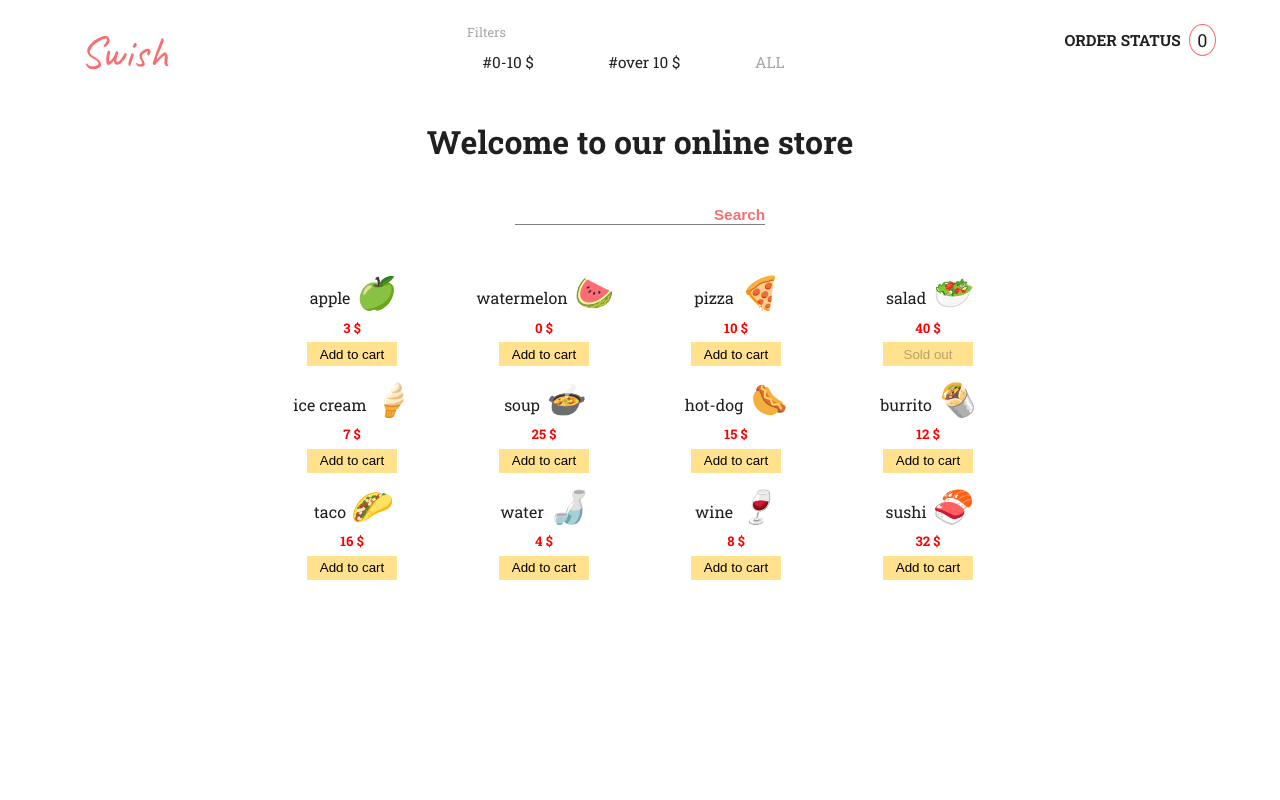
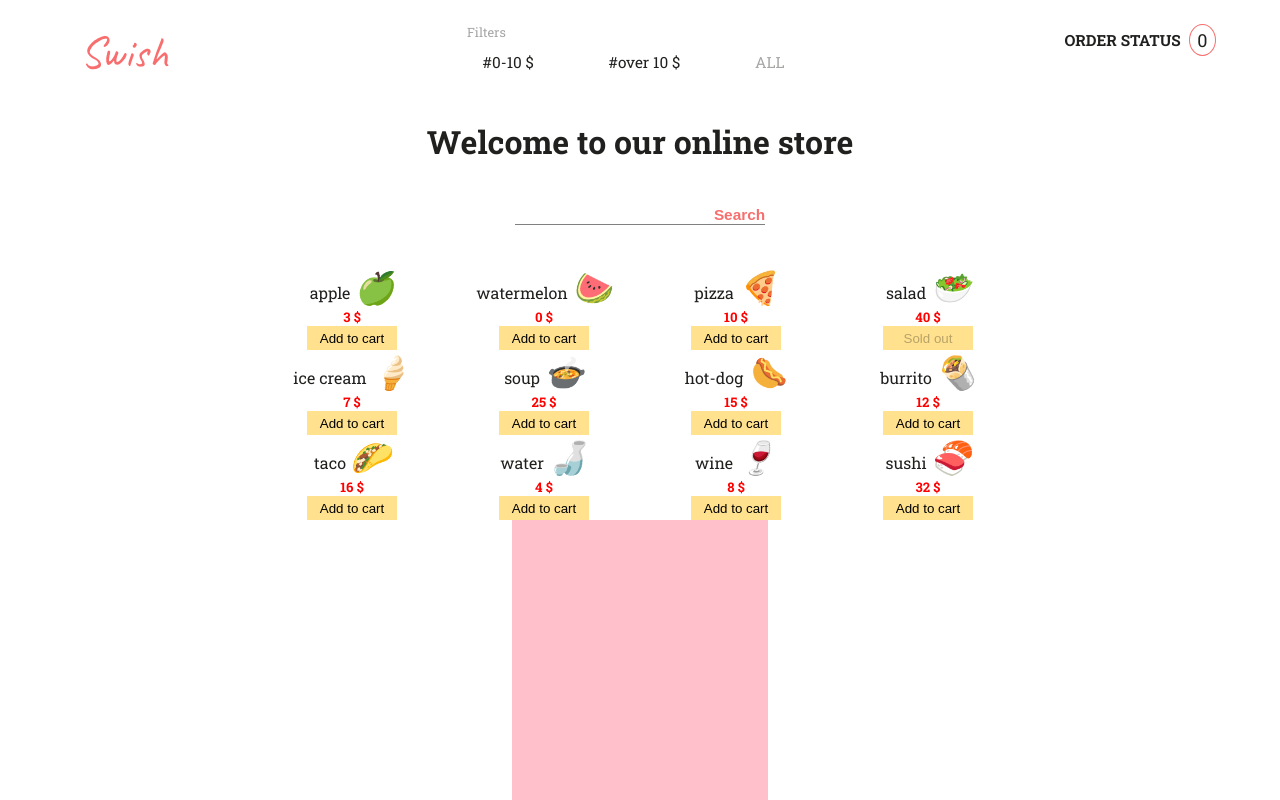
Before and after one commit to SimonaHriscu/react-online-shop, a React (Create React App) app: page / in a window 1280 px wide. Built offline with nearby package versions, Linux system fonts and the light colour scheme.

Commit message:
shopping cart added

```diff
--- a/src/App.js
+++ b/src/App.js
@@ -2,7 +2,7 @@ import React, { Component } from "react";
 import Data from "./data.json";
 import Header from "./components/header/Header";
 import ProductList from "./components/ProductList";
-
+import Total from './components/total/Total'
 export default class App extends Component {
   constructor(props) {
     super(props);
@@ -12,6 +12,7 @@ export default class App extends Component {
       searchData: [],
       cartItems: 0,
       showProducts: true,
+      price:0,
     };
   }
 
@@ -102,6 +103,7 @@ export default class App extends Component {
             <input type="submit" value="Search" />
           </form>
 
+
           <ProductList
             data={this.state.data}
             data={
@@ -112,7 +114,9 @@ export default class App extends Component {
             }
             cartItem={this.cartNumHandle}
             showProducts={this.state.showProducts}
+            itemInfo = {this.itemInfoHandle}
           />
+           <Total/>
         </div>
       </React.Fragment>
     );
--- a/src/components/ProductItem.jsx
+++ b/src/components/ProductItem.jsx
@@ -1,23 +1,27 @@
 import React from "react";
 
-const  ProductItem =(props)=> {
-
-
-
+const ProductItem = (props) => {
   const { id, productName, icon, price, inventory } = props.info;
-
 
   return (
     <React.Fragment>
       <li key={id}>
-          <p>{productName} <i>{icon}</i></p>
-          <h5>{price}<span> $</span></h5>
-          <button onClick={props.cartItem} disabled={inventory === 0}>
+        <p>
+          {productName} <i>{icon}</i>
+        </p>
+        <h5>
+          {price}
+          <span> $</span>
+        </h5>
+        <button
+          onClick={(props.cartItem, props.itemInfo)}
+          disabled={inventory === 0}
+        >
           {inventory > 0 ? "Add to cart" : "Sold out"}
         </button>
       </li>
     </React.Fragment>
   );
-  }
+};
 
-export default ProductItem
+export default ProductItem;
--- a/src/components/ProductList.jsx
+++ b/src/components/ProductList.jsx
@@ -3,7 +3,7 @@ import ProductItem from "./ProductItem";
 
 const ProductList = (props) => {
   const items = props.data.map((item, i) => {
-    return <ProductItem key={i} info={item} cartItem={props.cartItem} />;
+    return <ProductItem key={i} info={item} cartItem={props.cartItem} itemInfo={props.itemInfo}/>;
   });
   const filteredData = props.filteredData.map((item, i) => {
     return <ProductItem key={i} info={item} cartItem={props.cartItem} />;
--- /dev/null
+++ b/src/components/total/Total.jsx
@@ -0,0 +1,13 @@
+import React from 'react';
+
+const Total =(props)=>{
+    console.log(props.itemInfo)
+
+return(
+    <div className="total">{props.itemInfo}</div>
+)
+
+}
+
+
+export default Total;
--- /dev/null
+++ b/src/components/total/_total.scss
@@ -0,0 +1,7 @@
+
+
+.total{
+    width: 20vw;
+    height: 50vh;
+    background-color: pink;
+}
--- a/src/scss/main.scss
+++ b/src/scss/main.scss
@@ -2,6 +2,7 @@
 
 @import "_mixins.scss";
 @import "../components/header/_header";
+@import "../components/total/total";
 @import url("https://fonts.googleapis.com/css2?family=Caveat:wght@400;700&family=Roboto+Slab:wght@200;300;400;500;600;700;800;900&family=Roboto:ital,wght@0,100;0,300;0,400;0,500;0,700;0,900;1,400&display=swap");
 
 *,
@@ -72,6 +73,7 @@ body {
       justify-content: space-evenly;
       align-items: center;
       list-style: none;
+
     }
     button {
       background-color: #FFE18E;
```
Lines whose indentation alone changed are shown as unchanged.
